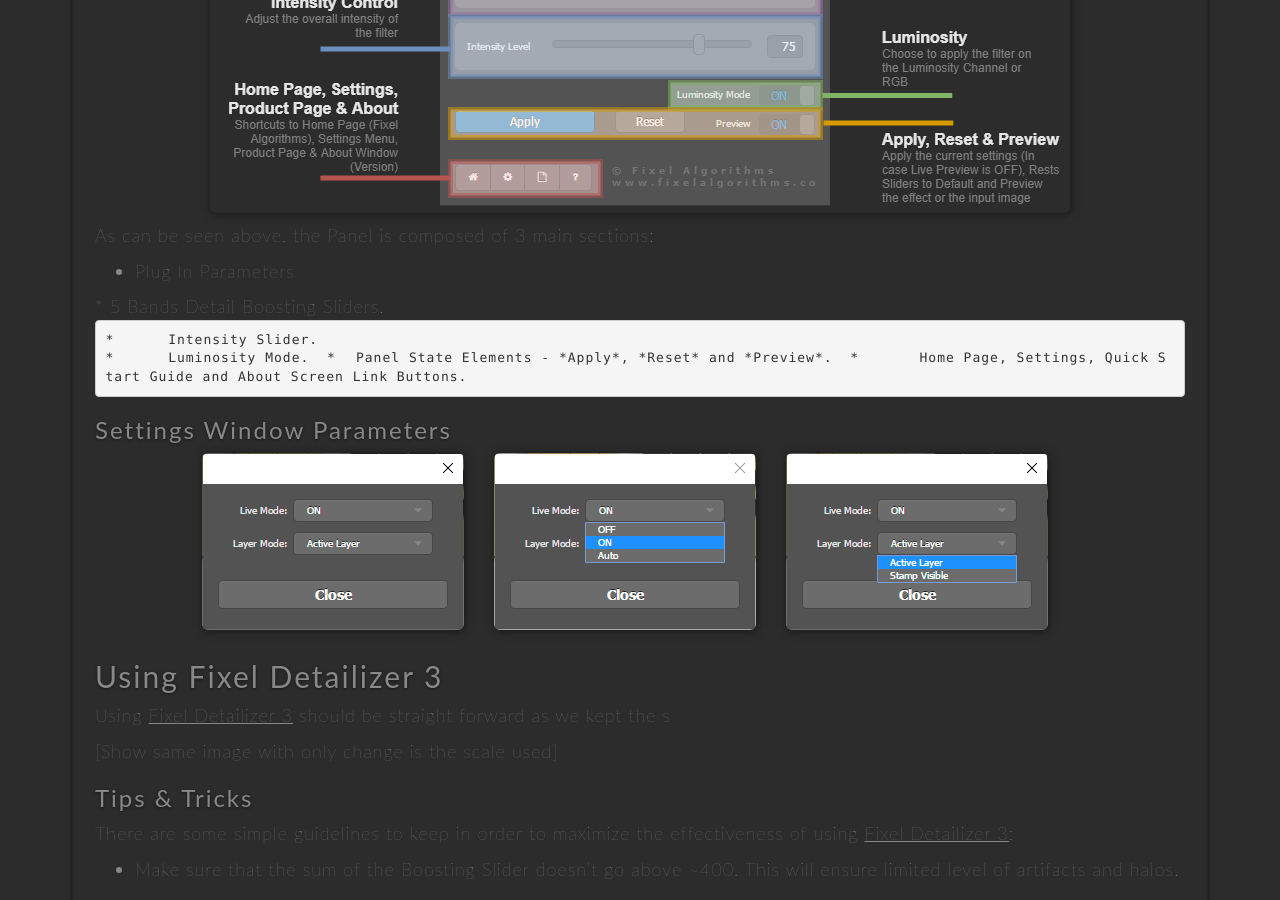
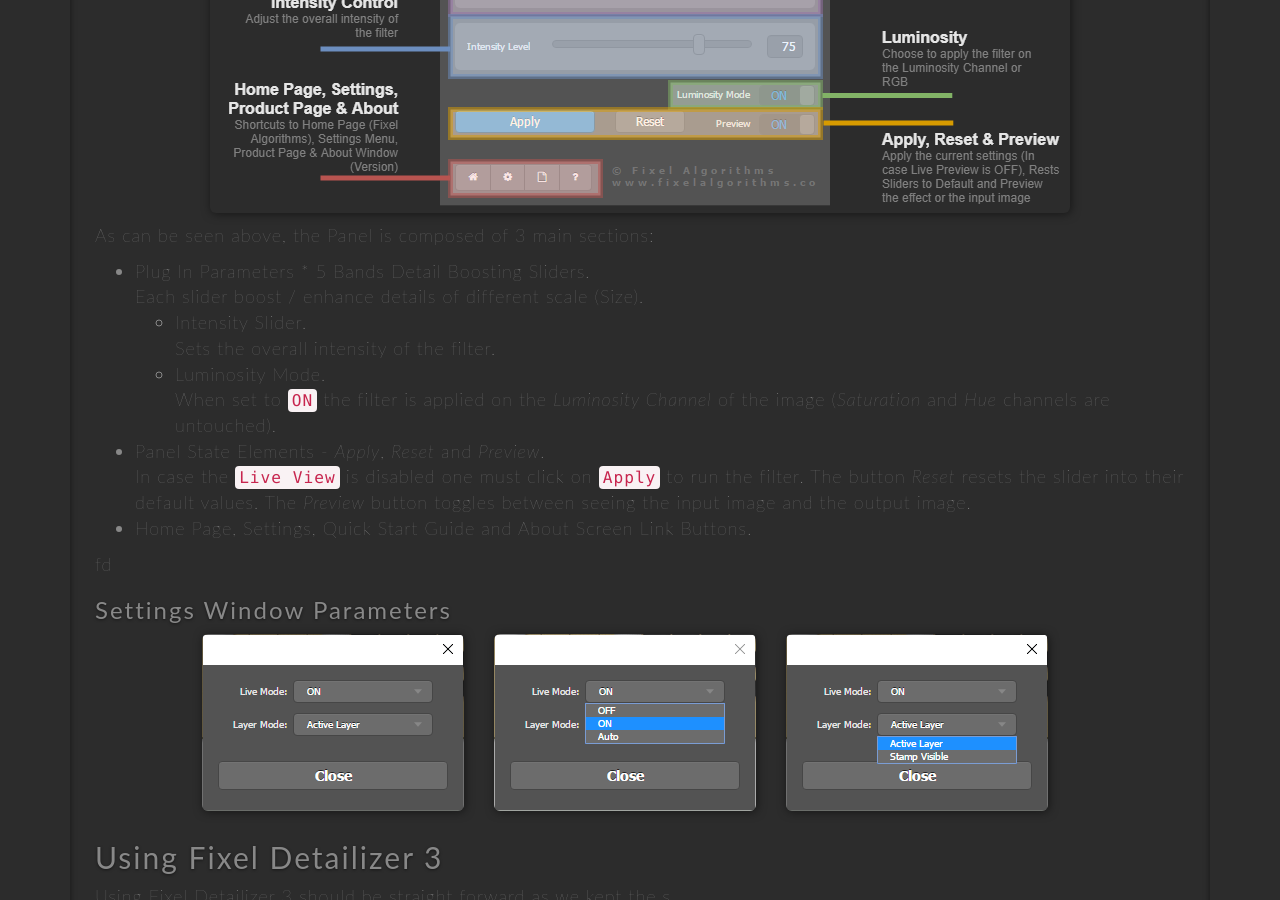
Before and after one commit to FixelAlgorithmsTeam/fixel, a Jekyll site: the page built from _posts/2019-04-26-fixel-detailizer-3-user-guide.md, in a window 1280 px wide and 900 px high, scrolled down 2466 px. Built offline with Jekyll 4.4.1, drawn with Linux system fonts in a browser that asks for light colours; nearby versions of some CDN libraries; comment, search, counter and statistics services are not loaded.

```diff
--- a/_posts/2019-04-26-fixel-detailizer-3-user-guide.md
+++ b/_posts/2019-04-26-fixel-detailizer-3-user-guide.md
@@ -69,13 +69,17 @@
 As can be seen above, the Panel is composed of 3 main sections:
 
  *	Plug In Parameters
-
  	*	5 Bands Detail Boosting Sliders.
+		Each slider boost / enhance details of different scale (Size).
 	*	Intensity Slider.
+		Sets the overall intensity of the filter.
 	*	Luminosity Mode.
+		When set to `ON` the filter is applied on the *Luminosity Channel* of the image (*Saturation* and *Hue* channels are untouched).
  *	Panel State Elements - *Apply*, *Reset* and *Preview*.
+	In case the `Live View` is disabled one must click on `Apply` to run the filter. The button *Reset* resets the slider into their default values. The *Preview* button toggles between seeing the input image and the output image.
  *	Home Page, Settings, Quick Start Guide and About Screen Link Buttons.
 
+fd
 
 ### Settings Window Parameters
 
```
